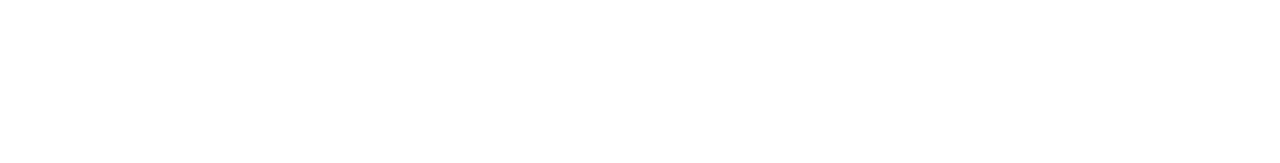
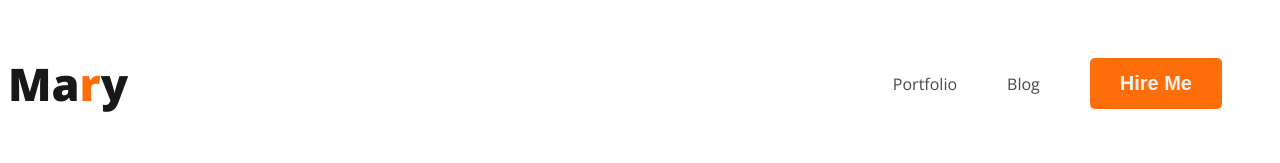
Before and after one commit to amitkumer051/webdeveloper-portfolio, a plain HTML site: page index.html in a window 1280 px wide. Drawn offline with nearby package versions, Linux system fonts and the light colour scheme.

Commit message:
added a nav

```diff
--- a/index.html
+++ b/index.html
@@ -4,10 +4,21 @@
     <meta charset="UTF-8">
     <meta name="viewport" content="width=device-width, initial-scale=1.0">
     <title>Web Developer Portfolio</title>
+    <link rel="preconnect" href="https://fonts.googleapis.com">
+<link rel="preconnect" href="https://fonts.gstatic.com" crossorigin>
+<link href="https://fonts.googleapis.com/css2?family=Open+Sans:wght@400;700;800&display=swap" rel="stylesheet">
+    <link rel="stylesheet" href="style/portfolio.css">
 </head>
 <body>
     <header>
-
+        <nav>
+            <h3 class="nav-title">Ma<span class="text-primary">r</span>y</h3>
+            <ul>
+                <li><a href="#">Portfolio</a></li>
+                <li><a href="#">Blog</a></li>
+                <li><button class="btn-primary">Hire Me</button></li>
+            </ul>
+        </nav>
     </header>
     <main>
 
--- /dev/null
+++ b/style/portfolio.css
@@ -0,0 +1,39 @@
+body {
+    font-family: 'Open Sans', sans-serif;
+}
+
+nav {
+    display: flex;
+    justify-content: space-between;
+    align-items: center;
+}
+
+.nav-title {
+    color: #181818;
+    font-size: 45px;
+    font-weight: 800;
+}
+.text-primary{
+    color: #FD6E0A;
+}
+.btn-primary{
+    border-radius: 5px;
+    background: #FD6E0A;
+    border: 0;
+    font-size: 20px;
+    color: #f1f1f1;
+    font-weight: 700;
+    padding: 14px 30px;
+}
+nav > ul {
+    display: flex;
+    align-items: center;
+}
+nav li{
+    list-style: none;
+    margin-right: 50px;
+}
+nav a{
+    text-decoration: none;
+    color:#474747;
+}
```
